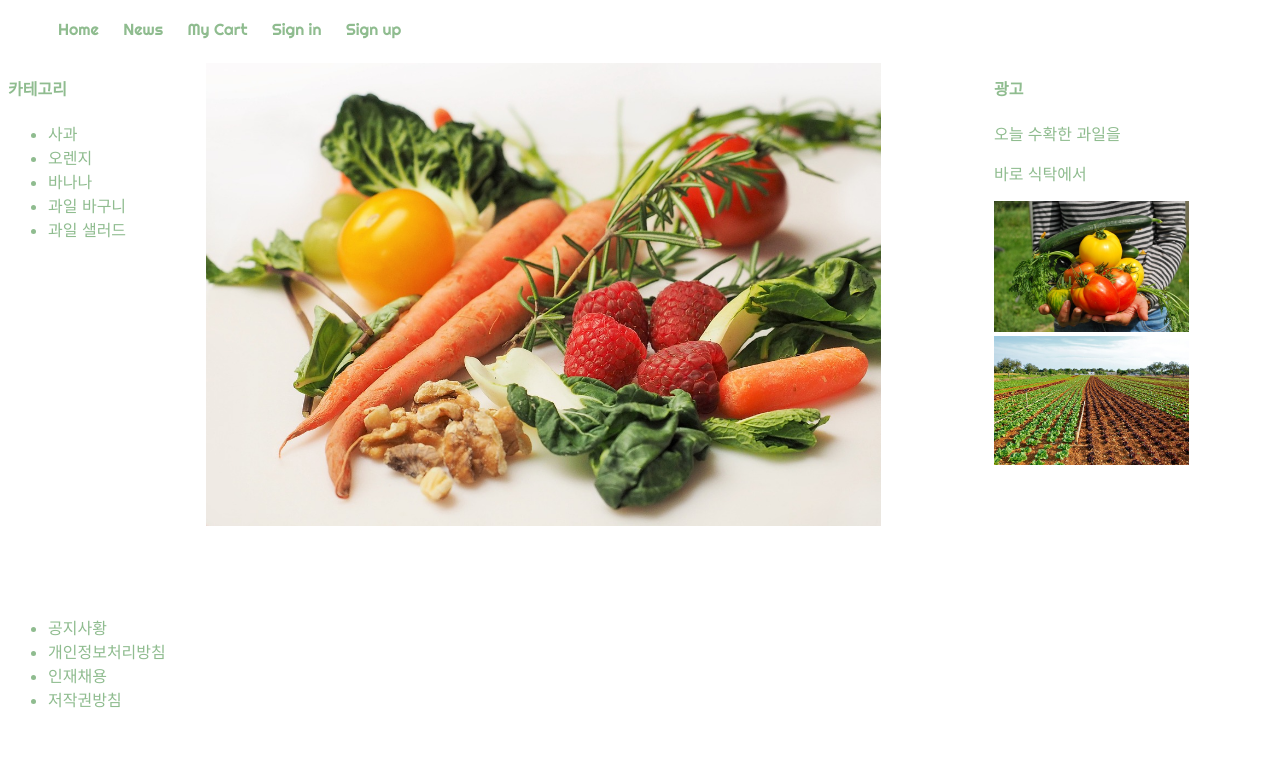
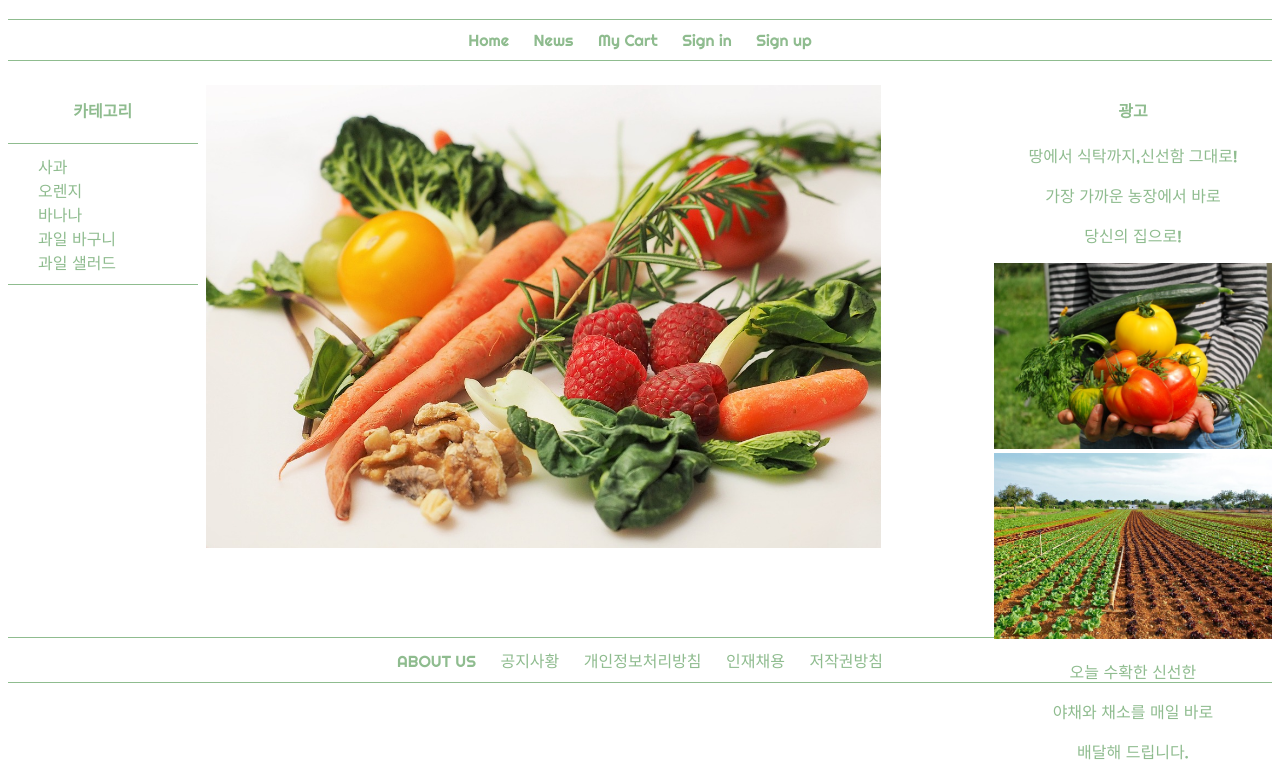
Before and after one commit to surin2/htmlcss28, a plain HTML site: page index.html in a window 1280 px wide. Shown: the part 64-827 px from the top of the page. Drawn offline with Linux system fonts and the light colour scheme.

Commit message:
Add files via upload

```diff
--- a/index.html
+++ b/index.html
@@ -45,16 +45,21 @@
 
    <aside id="right">
     <h4>광고</h4>
-    <p>오늘 수확한 과일을</p>
-    <p>바로 식탁에서</p>
-    <img src="image/delivery.jpg" width="70%">
-    <img src="image/farm.jpg" width="70%">
+    <p style="text-align: center;">땅에서 식탁까지,신선함 그대로!</p>
+    <p style="text-align: center;">가장 가까운 농장에서 바로</p>
+    <p style="text-align: center;">당신의 집으로!</p>
+    <img src="image/delivery.jpg" width="100%" >
+    <img src="image/farm.jpg" width="100%">
+    <p style="text-align: center;">오늘 수확한 신선한</p>
+    <p style="text-align: center;">야채와 채소를 매일 바로</p>
+    <p style="text-align: center;">배달해 드립니다.</p>
 
 
     </aside>
 
     <footer>
-     <ul>
+     <ul class="c">
+        <li><a href="#"> ABOUT US</a></li>
         <li><a href="#">공지사황</a></li>
         <li><a href="#">개인정보처리방침</a></li>
         <li><a href="#">인재채용</a></li>
--- a/mycss.css
+++ b/mycss.css
@@ -7,6 +7,9 @@ html,body{
   h1 > a {
     color: darkseagreen;
     text-decoration: none;
+  }
+  h4{
+    text-align: center;
   }
 
   li > a {
@@ -19,8 +22,28 @@ html,body{
     text-align: center;
     display: inline;
     padding: 0px 10px;
+  }
+  ul.c li{
+    list-style: none;
+    text-align: center;
+    display: inline;
+    padding: 0px 10px;
 
   }
+
+  ul.b li{
+    list-style: none;
+    text-align: left;
+    padding: 0px 30px;
+  }
+  ul{
+    list-style: none;
+    text-align: center;
+    border-top: 1px solid darkseagreen;
+    border-bottom: 1px solid darkseagreen;
+    padding: 10px 0;
+  }
+  ul.a li:hover{text-decoration: underline;}
 
   aside#left{
     float:left;
```
Also changed, not shown: signin.html (+45 -1 lines).
